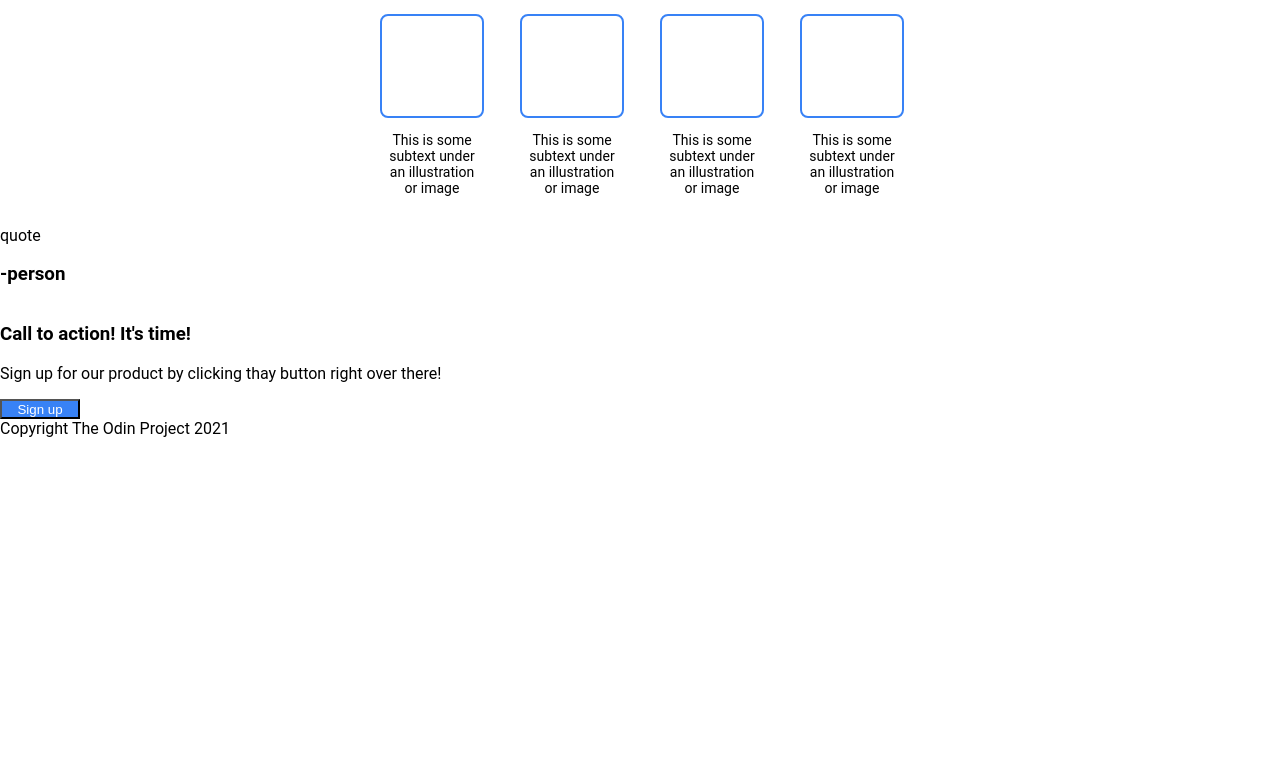
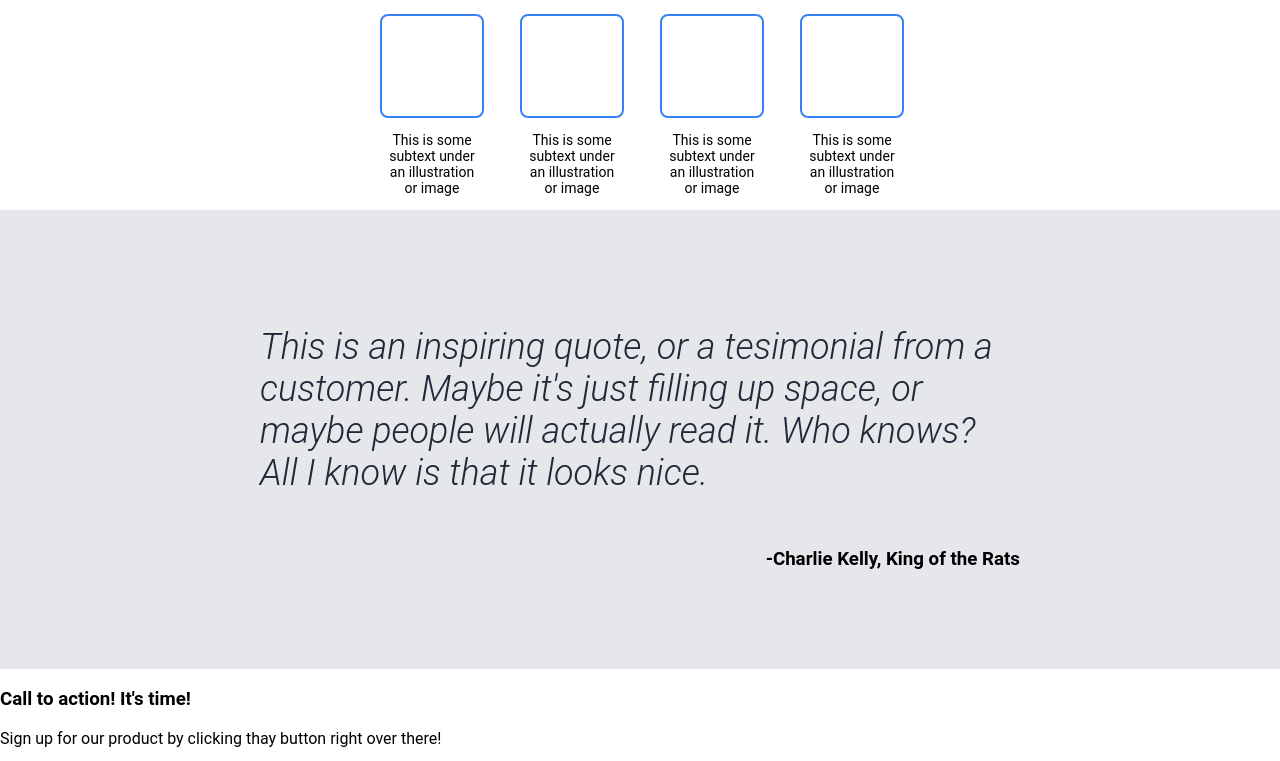
Before and after one commit to Curledflyer/Landing_page, a plain HTML site: page index.html in a window 1280 px wide. Shown: the part 466-1227 px from the top of the page. Before the commit the page ends 904 px from the top, so only its background shows below. Drawn offline with Linux system fonts and the light colour scheme.

Commit message:
Quote section modified style
Styled the quote section and added the quote itself. Added background.

Flex display addede and centered, push the quoted person to flex-end.

```diff
--- a/index.html
+++ b/index.html
@@ -49,8 +49,8 @@
   </div>
 
   <div class="quote">
-    <p>quote</p>
-    <h3>-person</h3>
+    <p>This is an inspiring quote, or a tesimonial from a customer. Maybe it's just filling up space, or maybe people will actually read it. Who knows? All I know is that it looks nice.</p>
+    <h3>-Charlie Kelly, King of the Rats</h3>
   </div>
 
   <div class="action">
--- a/style.css
+++ b/style.css
@@ -56,9 +56,11 @@ h1 {
 
 button {
     width: 80px;
-    height: 20px;
+    height: 30px;
     background-color: #3882f6;
     color: white;
+    border-style: none;
+    border-radius: 4px;
 }
 
 .content p {
@@ -99,3 +101,24 @@ h2 {
     text-align: center;
     font-size: 14px;
 }
+
+.quote {
+    background-color: #E5E7EB;
+    display: flex;
+    justify-content: center;
+    align-items: center;
+    padding: 80px 260px;
+    flex-direction: column;
+    flex-wrap: wrap;
+}
+
+.quote h3 {
+    align-self: flex-end;
+}
+
+.quote p {
+    font-size: 36px;
+    font-style: italic;
+    color: #1F2937;
+    font-weight: 300;
+}
```
